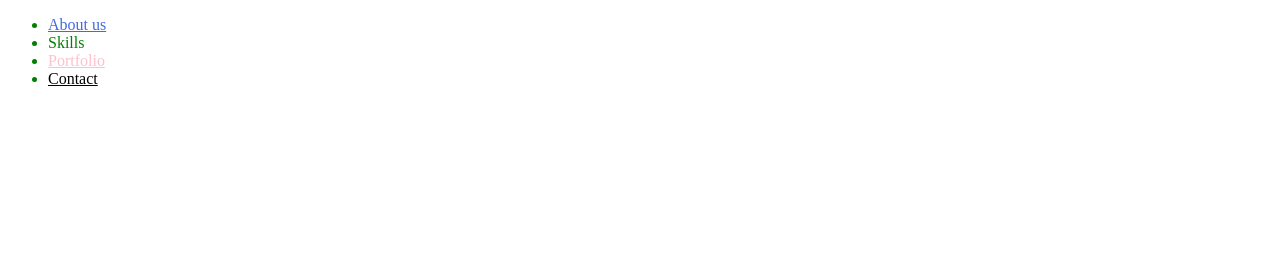
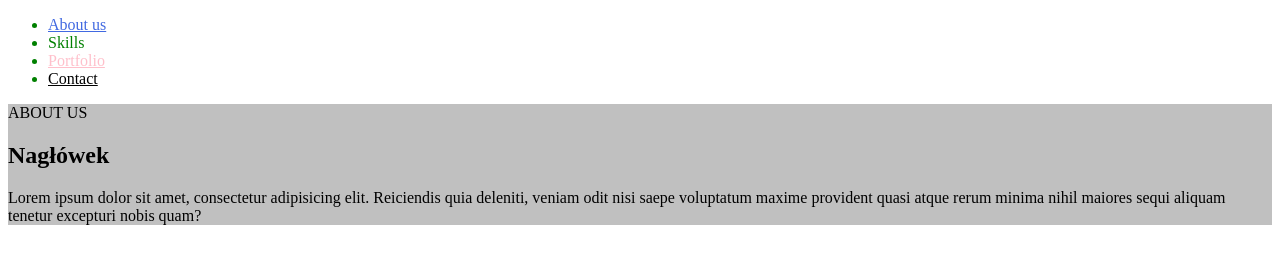
Before and after one commit to mateuszjan/zadanie-html-14, a plain HTML site: page index.html in a window 1280 px wide. Drawn offline with Linux system fonts and the light colour scheme.

Commit message:
stworzenie sekcji About-us

```diff
--- a/index.html
+++ b/index.html
@@ -15,7 +15,14 @@
             <li class="nav-item"><a href="contact">Contact</a></li>
         </ul>
     </nav>
-
+<section id="about-us">
+    ABOUT US
+    <h1>Nagłówek</h1>
+    <p>Lorem ipsum dolor sit amet, consectetur adipisicing elit.
+        Reiciendis quia deleniti, veniam odit nisi saepe voluptatum maxime
+        provident quasi atque rerum minima nihil maiores sequi
+        aliquam tenetur excepturi nobis quam?</p>
+</section>
 
 </body>
 </html>
--- a/style/css.css
+++ b/style/css.css
@@ -13,3 +13,7 @@ a[href="contact"] {
 .nav-item {
     color: green
 }
+
+#about-us {
+    background-color: silver;
+}
```
